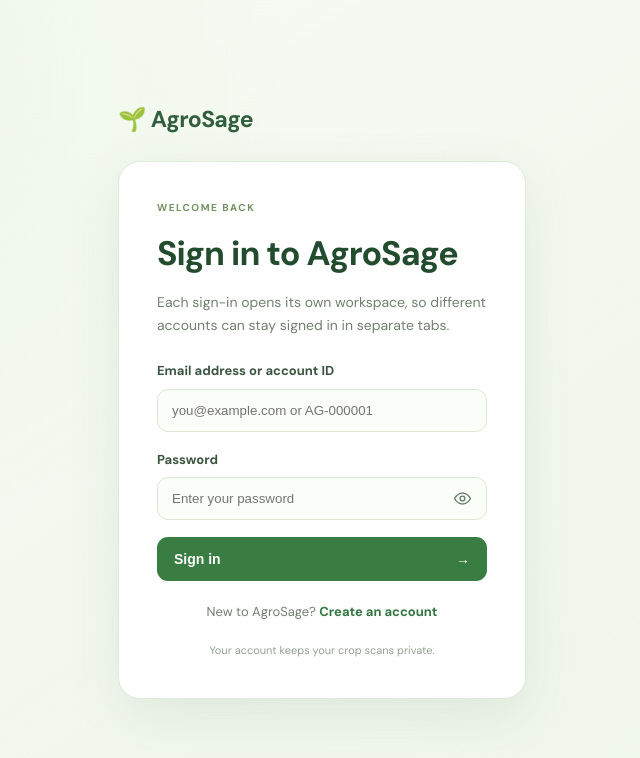
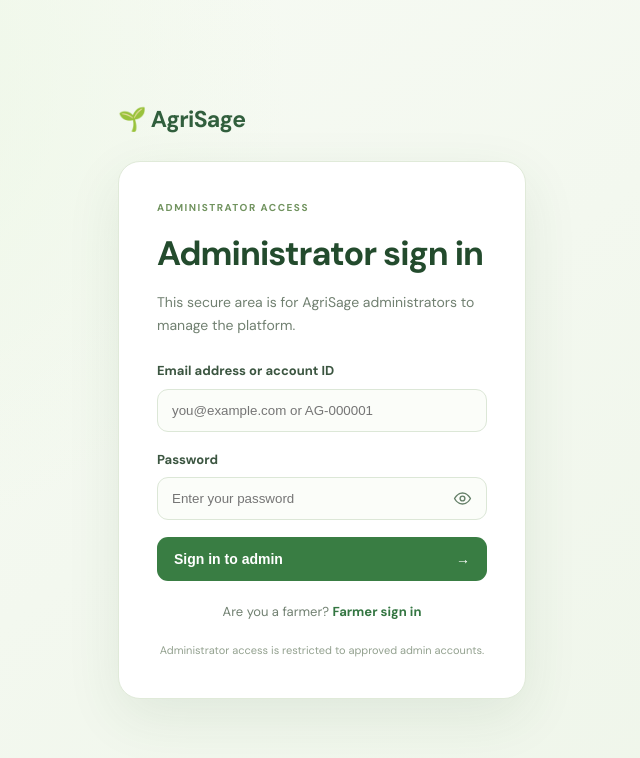
Before and after one commit to schinche735-hash/AgriSage, a Flask app: page /admin/login in a window 1280 px wide. Shown: the top 758 px of the page, without its empty margins (318-958 px from the left). Run offline with Flask 3, Linux system fonts and the light colour scheme; data that the repository does not hold is empty; some libraries are stand-ins or nearby versions.

Commit message:
Clarify farmer and administrator sign-in pages

```diff
--- a/templates/login.html
+++ b/templates/login.html
@@ -1,7 +1,20 @@
 <!doctype html>
-<html lang="en"><head><meta charset="utf-8"><meta name="viewport" content="width=device-width, initial-scale=1"><title>Sign in | AgroSage</title><link rel="stylesheet" href="{{ url_for('static', filename='style.css') }}"><link rel="stylesheet" href="{{ url_for('static', filename='auth.css') }}"></head>
-<body class="auth-page"><main class="auth-shell"><a class="auth-brand" href="{{ url_for('index') }}">&#127793; AgroSage</a><section class="auth-card"><div class="auth-kicker">WELCOME BACK</div><h1>Sign in to AgroSage</h1><p class="auth-subtitle">Each sign-in opens its own workspace, so different accounts can stay signed in in separate tabs.</p>
-
+<html lang="en"><head><meta charset="utf-8"><meta name="viewport" content="width=device-width, initial-scale=1"><title>{% if login_role == 'admin' %}Administrator sign in{% else %}Farmer sign in{% endif %} | AgriSage</title><link rel="stylesheet" href="{{ url_for('static', filename='style.css') }}"><link rel="stylesheet" href="{{ url_for('static', filename='auth.css') }}"></head>
+<body class="auth-page"><main class="auth-shell">
+<a class="auth-brand" href="{{ url_for('home') }}">&#127793; AgriSage</a>
+<section class="auth-card">
+<div class="auth-kicker">{% if login_role == 'admin' %}ADMINISTRATOR ACCESS{% else %}FARMER ACCOUNT{% endif %}</div>
+<h1>{% if login_role == 'admin' %}Administrator sign in{% else %}Welcome back, farmer{% endif %}</h1>
+<p class="auth-subtitle">{% if login_role == 'admin' %}This secure area is for AgriSage administrators to manage the platform.{% else %}Sign in to check crop diseases, revisit your scan history and explore the farmer community.{% endif %}</p>
 {% if auth_error %}<div class="auth-alert">{{ auth_error }}</div>{% endif %}
 {% with messages = get_flashed_messages(with_categories=true) %}{% for category,message in messages %}<div class="auth-alert {{ category }}">{{ message }}</div>{% endfor %}{% endwith %}
-<form method="post" class="auth-form"><input type="hidden" name="_csrf_token" value="{{ csrf_token() }}"><label>Email address or account ID<input type="text" name="email" autocomplete="username" required placeholder="you@example.com or AG-000001"></label><label>Password<span class="password-field"><input id="login-password" type="password" name="password" autocomplete="current-password" required placeholder="Enter your password"><button class="password-toggle" type="button" data-password-toggle="login-password" aria-label="Show password" aria-pressed="false"><svg viewBox="0 0 24 24" aria-hidden="true"><path d="M2 12s3.6-7 10-7 10 7 10 7-3.6 7-10 7S2 12 2 12Z"></path><circle cx="12" cy="12" r="3"></circle></svg></button></span></label><button class="auth-submit" type="submit">Sign in <span>&rarr;</span></button></form><p class="auth-switch">New to AgroSage? <a href="{{ url_for('register') }}">Create an account</a></p><p class="auth-footnote">Your account keeps your crop scans private.</p></section></main><script>document.querySelectorAll("[data-password-toggle]").forEach(function(button){button.addEventListener("click",function(){var field=document.getElementById(button.dataset.passwordToggle);var reveal=field.type==="password";field.type=reveal?"text":"password";button.setAttribute("aria-label",reveal?"Hide password":"Show password");button.setAttribute("aria-pressed",String(reveal));});});</script></body></html>
+<form method="post" class="auth-form">
+<input type="hidden" name="_csrf_token" value="{{ csrf_token() }}">
+<label>Email address or account ID<input type="text" name="email" autocomplete="username" required placeholder="you@example.com or AG-000001"></label>
+<label>Password<span class="password-field"><input id="login-password" type="password" name="password" autocomplete="current-password" required placeholder="Enter your password"><button class="password-toggle" type="button" data-password-toggle="login-password" aria-label="Show password" aria-pressed="false"><svg viewBox="0 0 24 24" aria-hidden="true"><path d="M2 12s3.6-7 10-7 10 7 10 7-3.6 7-10 7S2 12 2 12Z"></path><circle cx="12" cy="12" r="3"></circle></svg></button></span></label>
+<button class="auth-submit" type="submit">{% if login_role == 'admin' %}Sign in to admin{% else %}Sign in{% endif %} <span>&rarr;</span></button>
+</form>
+{% if login_role == 'admin' %}<p class="auth-switch">Are you a farmer? <a href="{{ url_for('login') }}">Farmer sign in</a></p><p class="auth-footnote">Administrator access is restricted to approved admin accounts.</p>{% else %}<p class="auth-switch">New to AgriSage? <a href="{{ url_for('register') }}">Create a farmer account</a></p><p class="auth-footnote">Your account keeps your crop scans private.</p>{% endif %}
+</section></main>
+<script>document.querySelectorAll("[data-password-toggle]").forEach(function(button){button.addEventListener("click",function(){var field=document.getElementById(button.dataset.passwordToggle);var reveal=field.type==="password";field.type=reveal?"text":"password";button.setAttribute("aria-label",reveal?"Hide password":"Show password");button.setAttribute("aria-pressed",String(reveal));});});</script>
+</body></html>
```
